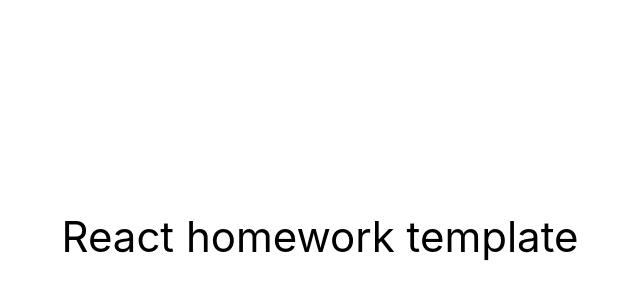
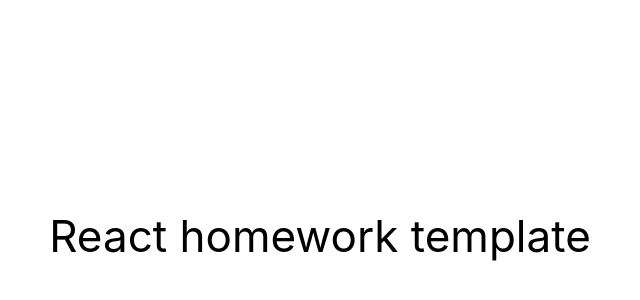
Before and after one commit to Igor-Konyaga/nanny-services, a React (Create React App) app: page / in a window 1280 px wide. Shown: the part 164-464 px from the top of the page, without its empty margins (320-960 px from the left). Built offline with nearby package versions, Linux system fonts and the light colour scheme.

Commit message:
Update App.jsx

```diff
--- a/src/components/App.jsx
+++ b/src/components/App.jsx
@@ -6,7 +6,7 @@ export const App = () => {
         display: 'flex',
         justifyContent: 'center',
         alignItems: 'center',
-        fontSize: 42,
+        fontSize: 44,
         color: '#010101'
       }}
     >
```
